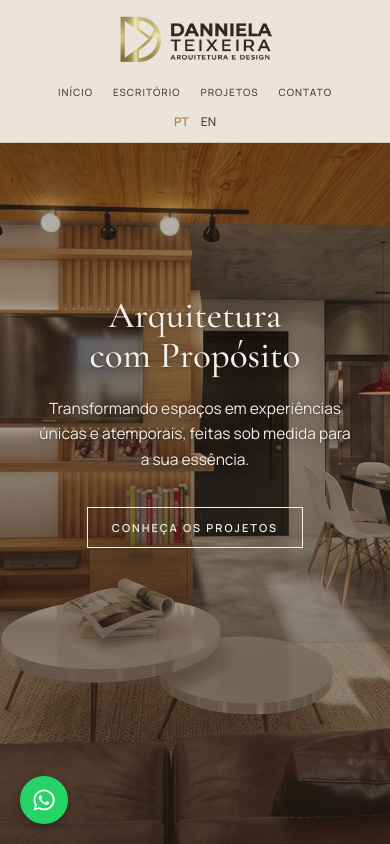
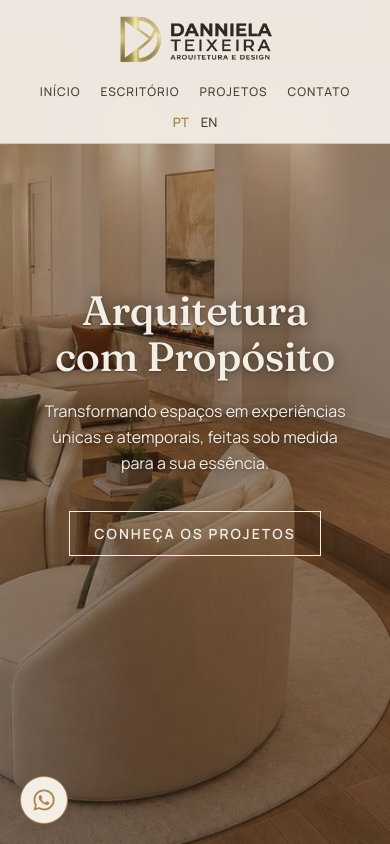
Before and after one commit to joseegebert-cpu/arquitetadannielateixeira, a plain HTML site: page index.html in a window 390 px wide. Shown: the top 844 px of the page. Drawn offline with nearby package versions, Linux system fonts and the light colour scheme.

Commit message:
Foto principal, Fraunces, Frigo 15+ unidades, botão WhatsApp
Foto do topo trocada pelo render da Cobertura Alex (hero-principal.jpg). Títulos em Fraunces 500 e textos em Manrope 400/500/600, com variáveis de fonte. Frigo: implantação de mais de 15 unidades. Botão flutuante do WhatsApp na paleta do site. Menu ajustado abaixo de 380 px.

```diff
--- a/index.html
+++ b/index.html
@@ -13,14 +13,19 @@
 
     <link rel="preconnect" href="https://fonts.googleapis.com">
     <link rel="preconnect" href="https://fonts.gstatic.com" crossorigin>
-    <link href="https://fonts.googleapis.com/css2?family=Cormorant+Garamond:wght@500&family=Manrope:wght@400;500;600&display=swap" rel="stylesheet">
+    <link href="https://fonts.googleapis.com/css2?family=Fraunces:opsz,wght@9..144,500&family=Manrope:wght@400;500;600&display=swap" rel="stylesheet">
 
     <style>
+        :root {
+            --font-titulo: 'Fraunces', Georgia, serif;
+            --font-texto: 'Manrope', Arial, sans-serif;
+        }
+
         * {
             margin: 0;
             padding: 0;
             box-sizing: border-box;
-            font-family: 'Manrope', sans-serif;
+            font-family: var(--font-texto);
         }
 
         /* ===== PRELOADER ===== */
@@ -164,7 +169,7 @@
         /* HERO - RESPONSIVO */
         .hero {
             min-height: 100vh;
-            background-image: linear-gradient(rgba(46,38,32,0.30), rgba(46,38,32,0.55)), url('img/hero.jpg');
+            background-image: linear-gradient(rgba(46,38,32,0.30), rgba(46,38,32,0.55)), url('hero-principal.jpg');
             background-size: cover;
             background-position: center;
             background-attachment: fixed;
@@ -1010,40 +1015,58 @@
             }
         }
 
-        /* ===== TIPOGRAFIA: Cormorant Garamond (títulos) + Manrope (texto) ===== */
+        /* ===== TIPOGRAFIA: Fraunces (títulos) + Manrope (texto) ===== */
         .hero h1, .projetos h2, .sobre h2, .modal-title {
-            font-family: 'Cormorant Garamond', Georgia, serif;
+            font-family: var(--font-titulo);
             font-weight: 500;
+            font-style: normal;
+            font-optical-sizing: auto;
             text-transform: none;
-            letter-spacing: 0;
-            line-height: 1.08;
+            letter-spacing: -0.01em;
+            line-height: 1.12;
             text-wrap: balance;
         }
-        .hero h1 { font-size: clamp(40px, 6vw, 72px); }
-        .projetos h2, .sobre h2 { font-size: clamp(34px, 4vw, 48px); color: #2E2620; }
-        .modal-title { font-size: clamp(30px, 3.4vw, 44px); overflow-wrap: anywhere; }
+        .hero h1 { font-size: clamp(42px, 5vw, 72px); }
+        .projetos h2, .sobre h2 { font-size: clamp(34px, 3.4vw, 48px); color: #2E2620; }
+        .modal-title { font-size: clamp(30px, 3vw, 42px); letter-spacing: -0.01em; }
         .sobre p, .hero p, .modal-description, .modal-materials p, .spec-value { font-weight: 400; }
-        .sobre p, .modal-description { font-size: 17px; line-height: 1.75; }
-        .hero p { font-size: 17px; line-height: 1.65; text-wrap: pretty; }
+        .sobre p, .modal-description { font-size: 17px; line-height: 1.6; }
+        .hero p { font-size: 17px; line-height: 1.6; text-wrap: pretty; }
         .hero h1, .hero p { text-shadow: 0 1px 14px rgba(30, 24, 20, 0.55), 0 1px 2px rgba(30, 24, 20, 0.35); }
-        nav a, .lang-btn, .btn, .filter-btn, .submit-btn, .footer-btn,
+        nav a, .lang-btn { font-size: 13px; font-weight: 500; }
         .form-group input, .form-group textarea, .spec-label, .projeto-categoria,
-        .modal-materials h4, .projeto-info p { font-weight: 500; }
+        .modal-materials h4, .projeto-info p, .footer-btn { font-weight: 500; }
         .lang-btn.active, .filter-btn.active { font-weight: 600; }
-        .btn, .filter-btn, .submit-btn { font-weight: 600; }
+        .btn, .filter-btn, .submit-btn { font-size: 14px; font-weight: 600; }
         .projeto-info h3 {
-            font-family: 'Manrope', sans-serif;
+            font-family: var(--font-texto);
             font-weight: 600;
-            font-size: 17px;
+            font-size: 18px;
             line-height: 1.3;
         }
+
+        /* WhatsApp: minimalista, na paleta do site */
+        .whatsapp-float {
+            background-color: #F3EEE6;
+            border: 1px solid #A8854F;
+            box-shadow: none;
+        }
+        .whatsapp-float svg { fill: #A8854F; transition: fill 0.3s; }
+        .whatsapp-float:hover { background-color: #A8854F; transform: scale(1.05); }
+        .whatsapp-float:hover svg { fill: #F3EEE6; }
+        .footer-btn.whatsapp:hover { background-color: #A8854F; border-color: #A8854F; }
+
         @media (max-width: 768px) {
-            .hero h1 { font-size: clamp(34px, 9.5vw, 44px); }
-            .projetos h2, .sobre h2 { font-size: 32px; }
-            .sobre p, .modal-description { font-size: 15.5px; line-height: 1.7; }
-            .hero p { font-size: 15.5px; }
+            .hero h1 { font-size: clamp(36px, 10.5vw, 42px); }
+            .projetos h2, .sobre h2 { font-size: clamp(28px, 8.4vw, 34px); }
+            .sobre p, .modal-description, .hero p { font-size: 16px; line-height: 1.6; }
+            nav a { font-size: 12px; }
             .modal-title { font-size: 28px; }
-            .projeto-info h3 { font-size: 16px; }
+            .projeto-info h3 { font-size: 17px; }
+        }
+        @media (max-width: 380px) {
+            nav ul { gap: 12px; }
+            nav a { font-size: 11px; letter-spacing: 0.5px; }
             /* no hover on touch screens: keep project names readable */
             .projeto-info { opacity: 1; transform: none; }
         }
@@ -1264,7 +1287,7 @@
                 titulo: "Frigo",
                 categoria: "Comercial",
                 local: "São Paulo, SP",
-                descricao: "Rede de minimercados autônomos que funcionam 24 horas. A primeira loja física foi montada dentro de um hotel em São Paulo, com projeto, obra e execução de Danniela Teixeira; depois, ela conduziu a implantação das unidades seguintes. Imagens: fotografias da obra concluída.",
+                descricao: "Rede de minimercados autônomos que funcionam 24 horas. A primeira loja física foi montada dentro de um hotel em São Paulo, com projeto, obra e execução de Danniela Teixeira; depois, ela conduziu a implantação de mais de 15 unidades da rede. Imagens: fotografias da obra concluída.",
                 materiais: "Marcenaria em madeira com luz em cada prateleira, letras aplicadas com a frase “Pegue, pague e leve”, totem de autoatendimento; na unidade seguinte, painéis amadeirados, estante em L e rasgo de luz no forro.",
                 imagens: ["img/frigo_hotel_a.jpg", "img/frigo_hotel_b.jpg", "img/frigo_u2_a.jpg"]
             },
```
Also changed, not shown: hero-principal.jpg (added).
